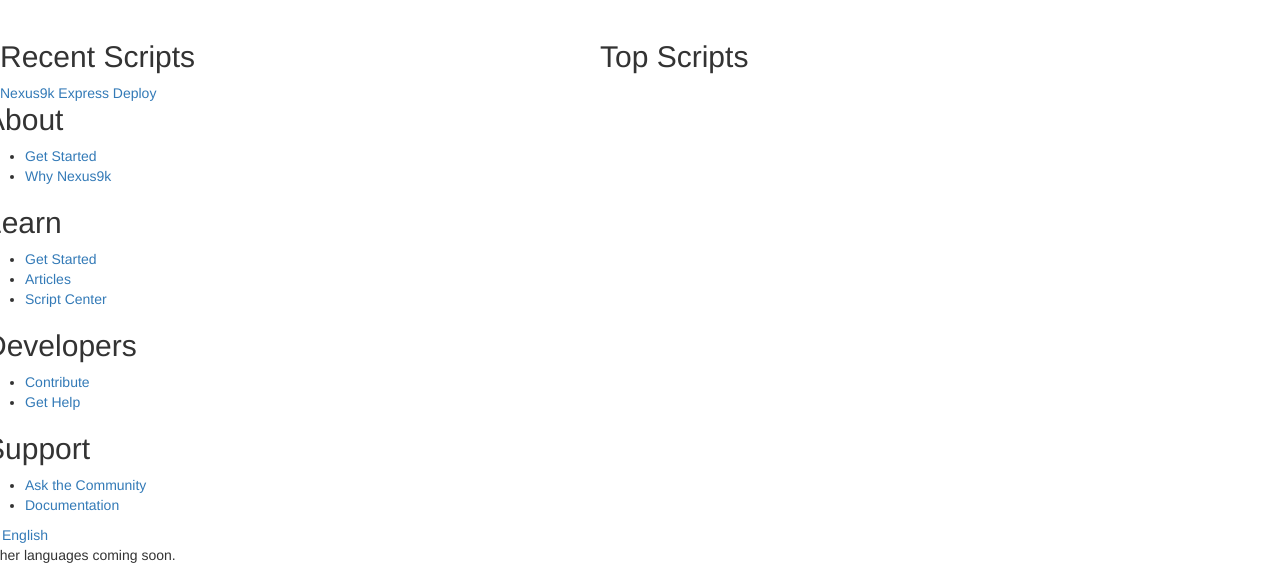
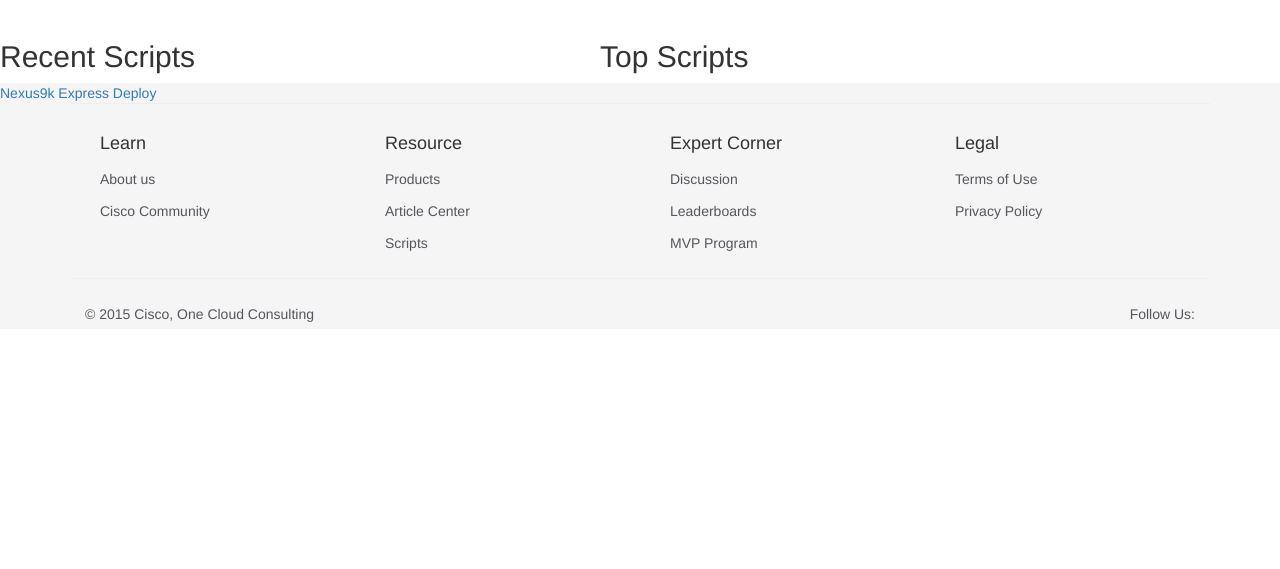
Before and after one commit to gopal1cloud/nexus9k_webportal, a Django app: page /article in a window 1280 px wide. Shown: the part 85-654 px from the top of the page. Run offline with Django 3.2, Linux system fonts and the light colour scheme; some libraries are stand-ins or nearby versions; some web fonts are replaced.

Commit message:
added footer

```diff
--- a/nexus9k/static/css/site.css
+++ b/nexus9k/static/css/site.css
@@ -15,6 +15,18 @@
 .navbar-nexus .nav.navbar-nav, .navbar-form{
   padding: 15px 0 15px 0;
 }
+
+/*Main Footer*/
+.footer {
+  bottom: 0;
+  width: 100%;
+  /* Set the fixed height of the footer here */
+  background-color: #f5f5f5;
+}
+footer.footer .nav-heading{margin-left:15px;}
+footer.footer ul li a{padding-top:5px;padding-bottom: 5px;}
+.footer a{color:#55555E; }
+
 
 .status-box{
     margin: 10px;
--- a/nexus9k/templates/modules/footer.html
+++ b/nexus9k/templates/modules/footer.html
@@ -1,3 +1,55 @@
+<footer class="footer">
+  <div class="container">
+      <hr />
+    <div class="row">
+      <div class="col-lg-12">
+        <div class="col-md-3">
+          <h4 class='nav-heading'>Learn</h4>
+          <ul class="nav nav-pills nav-stacked">
+            <li><a href="#">About us</a></li>
+            <li><a href="#">Cisco Community</a></li>
+          </ul>
+        </div>
+        <div class="col-md-3">
+          <h4 class='nav-heading'>Resource</h4>
+          <ul class="nav nav-pills nav-stacked">
+            <li><a href="#">Products</a></li>
+            <li><a href="#">Article Center</a></li>
+            <li><a href="#">Scripts</a></li>
+          </ul>
+        </div>
+        <div class="col-md-3">
+          <h4 class='nav-heading'>Expert Corner</h4>
+          <ul class="nav nav-pills nav-stacked">
+            <li><a href="#">Discussion</a></li>
+            <li><a href="#">Leaderboards</a></li>
+            <li><a href="#">MVP Program</a></li>
+          </ul>
+        </div>
+        <div class="col-md-3">
+          <h4 class='nav-heading'>Legal</h4>
+          <ul class="nav nav-pills nav-stacked">
+            <li><a href="#">Terms of Use</a></li>
+            <li><a href="#">Privacy Policy</a></li>
+          </ul>
+        </div>
+      </div>
+    </div>
+    <hr>
+      <div class="row">
+          <div class="col-lg-12">
+              <ul class="nav nav-pills ">
+                  <li><a href="/">© 2015 Cisco, One Cloud Consulting</a></li>
+                  <li class="pull-right"><a href="#">Follow Us: </a></li>
+              </ul>
+          </div>
+      </div>
+  </div>
+</footer>
+
+
+{% comment %}
+
 <footer id="footer">
   <div class="content">
     <nav id="footer-nav" class="row">
@@ -33,4 +85,4 @@
       <div class="push-right"><div style="margin-bottom: 10px;"><a><i class="fa fa-globe" style="margin-right: 5px;"></i>English</a><br>Other languages coming soon.</div>© 2015 Cisco, One Cloud Inc.</div>
     </nav>
   </div>
-</footer>
+</footer>{% endcomment %}
```
